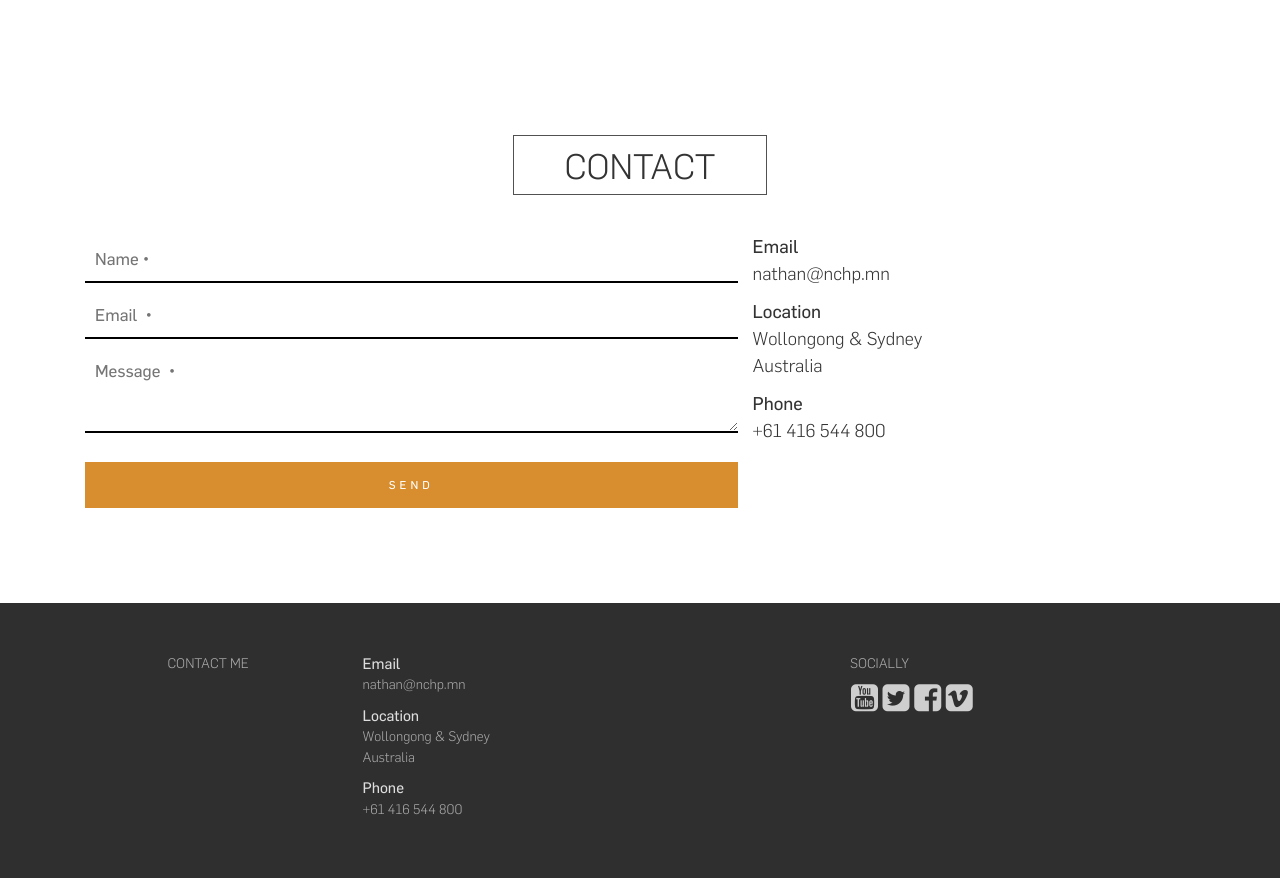
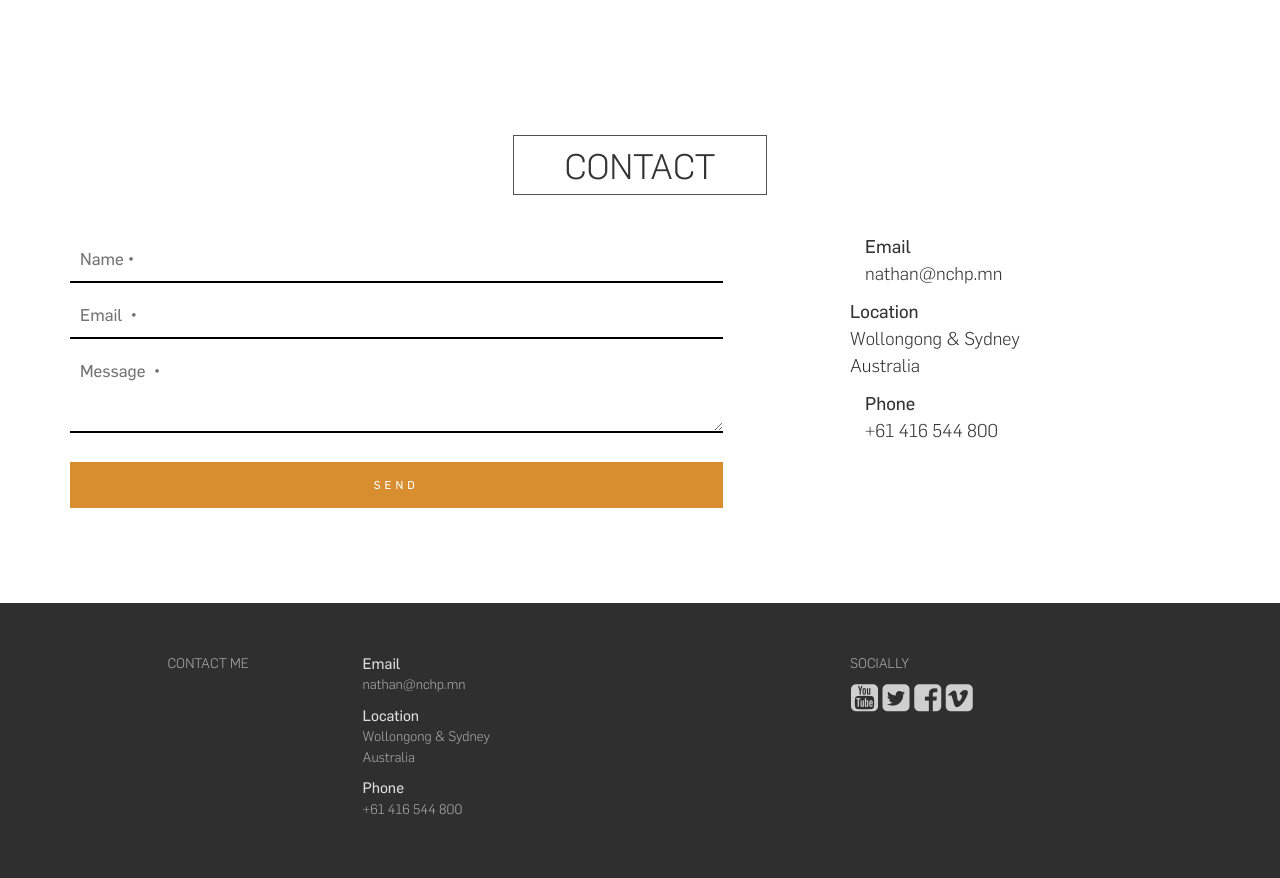
Before and after one commit to nchpmn/nchpmn, a PHP site: page / in a window 1280 px wide. Shown: the part 3293-4171 px from the top of the page. Run offline with PHP 8.4, Linux system fonts and the light colour scheme; grey boxes labelled with a size stand in for pictures from a placeholder-image service; some libraries are stand-ins or nearby versions.

Commit message:
#contact - Spacing & layout

```diff
--- a/css/style.css
+++ b/css/style.css
@@ -84,9 +84,9 @@ section#quals { margin-top:75px; }
 
 /* ---- HOME // CONTACT ---- */
 section#contact { margin-top:100px; }
-section#contact input[type="text"], section#contact input[type="email"], section#contact textarea { font-size:1.2em; padding:10px; margin:5px 15px; background:#fff; border:none; border-bottom:#000 2px solid; width:100%; }
+section#contact input[type="text"], section#contact input[type="email"], section#contact textarea { font-size:1.2em; padding:10px; margin:5px 0; background:#fff; border:none; border-bottom:#000 2px solid; width:100%; }
 section#contact textarea { height:5em; }
-section#contact input[type="submit"] { text-transform:uppercase; background:#d88e2f; border:none; color:#fff; letter-spacing:4px; padding:15px; width:100%; font-size:0.8em; margin:20px 15px; }
+section#contact input[type="submit"] { text-transform:uppercase; background:#d88e2f; border:none; color:#fff; letter-spacing:4px; padding:15px; width:100%; font-size:0.8em; margin:20px 0; }
 
 
 /* ---- FOOTER ---- */
--- a/index.html
+++ b/index.html
@@ -217,7 +217,7 @@
         <div class="container">
             <h3 class="text-center"><span>Contact</span></h3>
             <div class="row">
-                <div class="col-sm-6 col-md-7">
+                <div class="col-xs-10 col-xs-offset-1 col-sm-6 col-sm-offset-0 col-md-7">
                     <form role="form">
                         <input placeholder="Name &bullet;" type="text" required name="name">
                         <input placeholder="Email  &bullet;" type="email" required name="email">
@@ -225,13 +225,13 @@
                         <input name="send_mail" type="submit" value="Send">
                     </form>
                 </div>
-                <div class="col-sm-6 col-md-5">
-                    <p><strong>Email</strong><br />
+                <div class="col-xs-10 col-xs-offset-1 col-sm-5 col-md-4">
+                    <p class="col-xs-6 col-sm-12"><strong>Email</strong><br />
                         nathan@nchp.mn</p>
-                    <p><strong>Location</strong><br />
+                    <p class="hcol-sm-12"><strong>Location</strong><br />
                         Wollongong &amp; Sydney<br />
                         Australia</p>
-                    <p><strong>Phone</strong><br />
+                    <p class="col-xs-6 col-sm-12"><strong>Phone</strong><br />
                         +61 416 544 800</p>
                 </div>
             </div>
```
